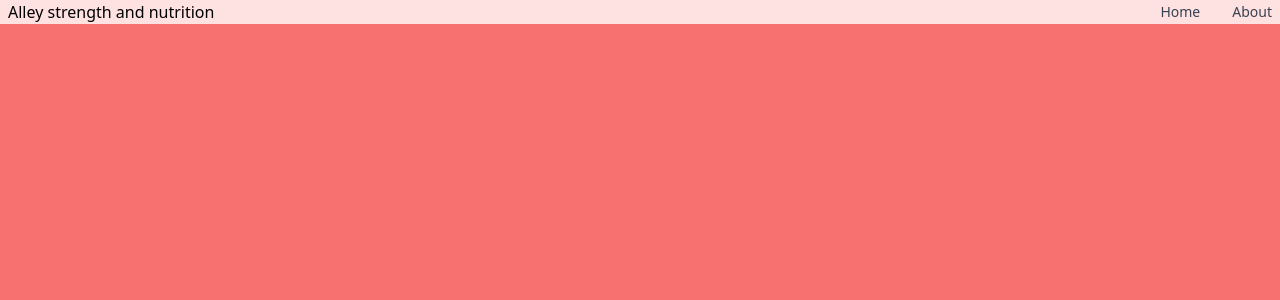
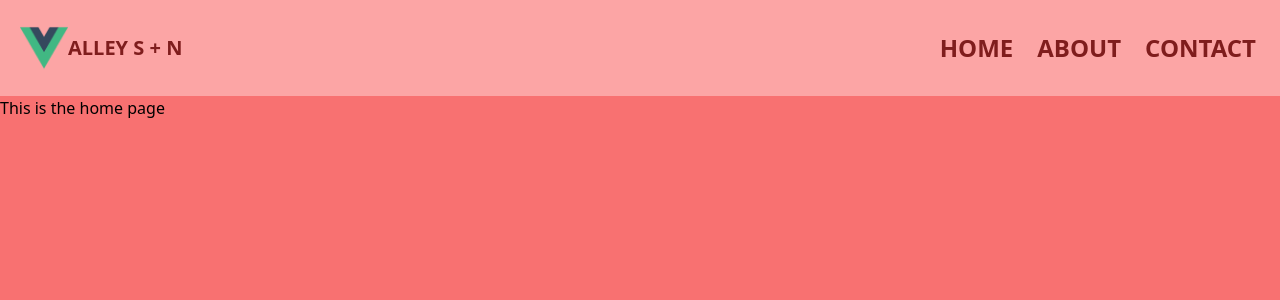
Before and after one commit to Aaronalleydev/dans-site, a Vue app: page /#/ in a window 1280 px wide. Shown: the top 300 px of the page. Built offline with nearby package versions, Linux system fonts and the light colour scheme.

Commit message:
fixed the responsive nav

```diff
--- a/public/index.html
+++ b/public/index.html
@@ -5,6 +5,8 @@
     <meta http-equiv="X-UA-Compatible" content="IE=edge">
     <meta name="viewport" content="width=device-width,initial-scale=1.0">
     <link rel="icon" href="<%= BASE_URL %>favicon.ico">
+    <link href="https://fonts.googleapis.com/icon?family=Material+Icons"
+      rel="stylesheet">
     <title><%= htmlWebpackPlugin.options.title %></title>
   </head>
   <body>
--- a/src/components/TopNav.vue
+++ b/src/components/TopNav.vue
@@ -1,25 +1,49 @@
 <template>
-<nav class="bg-red-100 border-red-200 px-2">
-  <div class="container mx-auto flex flex-wrap items-center justify-between">
-      <router-link class="" to="/">
-      <span>Alley strength and nutrition</span>
-      </router-link>
-  <div class="hidden md:block w-full md:w-auto" id="mobile-menu">
-    <ul class="flex-col md:flex-row flex md:space-x-8 mt-4 md:mt-0 md:text-sm md:font-medium">
-      <li><router-link class="text-gray-700 hover:bg-gray-50 border-b border-gray-100 md:hover:bg-transparent md:border-0 block pl-3 pr-4 py-2 md:hover:text-blue-700 md:p-0" to="/">Home</router-link></li>
-      <li><router-link class="text-gray-700 hover:bg-gray-50 border-b border-gray-100 md:hover:bg-transparent md:border-0 block pl-3 pr-4 py-2 md:hover:text-blue-700 md:p-0" to="/about">About</router-link></li>
-    </ul>
+<nav class="flex items center bg-red-300 p-3 flex-wrap">
+  <router-link to="/" class="p-2 mr-4 inline-flex items-center">
+  <img src="../assets/logo.png" alt="" class="w-12 h-12">
+  <span class="md:text-xl text-red-900 font-bold uppercase tracing-wide">Alley S + N</span>
+  </router-link>
+  <button @click="menuOpen" class="text-red-900 inline-flex items-center p-3 roundeed lg:hidden ml-auto">
+    <span class="material-icons">menu</span>
+  </button>
+  <div :class="{toggleNav: open}" class="top-nav w-full lg:inline-flex lg:flex-grow lg:w-auto" id="navigation">
+    <div class="lg:inline-flex lg:flex-row lg:ml-auto">
+      <ul class="flex flex-col lg:flex-row">
+        <li v-for="link in links" :key="link">
+          <router-link class="lg:inline-flex lg:w-auto px-3 py-5 lg:text-2xl rounded text-red-900 uppercase font-bold hover:text-white" :to="link.link">{{ link.name }}</router-link></li>
+      </ul>
     </div>
   </div>
 </nav>
 </template>
 
 <script>
+import { ref } from '@vue/reactivity'
 export default {
+  setup() {
+    let open = ref(true)
+    let links = [
+      {name: 'Home', link: '/'},
+      {name: 'About', link: '/about'},
+      {name: 'Contact', link: '/contact'},
+    ]
 
+    const menuOpen = () => {
+      open.value = !open.value
+    }
+
+    return { links, open, menuOpen }
+  }
 }
 </script>
 
 <style>
+/* li .router-link-active {
+  border-bottom: 1px solid black;
+} */
 
+.toggleNav {
+  display: none;
+}
 </style>
--- a/src/router/index.js
+++ b/src/router/index.js
@@ -1,5 +1,7 @@
 import { createRouter, createWebHashHistory } from "vue-router";
 import Home from "../views/Home.vue";
+import About from "../views/About.vue";
+import Contact from "../views/Contact.vue";
 
 const routes = [
   {
@@ -10,12 +12,14 @@ const routes = [
   {
     path: "/about",
     name: "About",
-    // route level code-splitting
-    // this generates a separate chunk (about.[hash].js) for this route
-    // which is lazy-loaded when the route is visited.
-    component: () =>
-      import(/* webpackChunkName: "about" */ "../views/About.vue"),
+    component: About,
   },
+  {
+    path: "/contact",
+    name: "Contact",
+    component: Contact
+  }
+
 ];
 
 const router = createRouter({
--- /dev/null
+++ b/src/views/Contact.vue
@@ -0,0 +1,13 @@
+<template>
+  <h1>this is the contact page</h1>
+</template>
+
+<script>
+export default {
+
+}
+</script>
+
+<style>
+
+</style>
--- a/src/views/Home.vue
+++ b/src/views/Home.vue
@@ -1,6 +1,6 @@
 <template>
   <div class="home">
-
+    <h1>This is the home page</h1>
   </div>
 </template>
 
```
